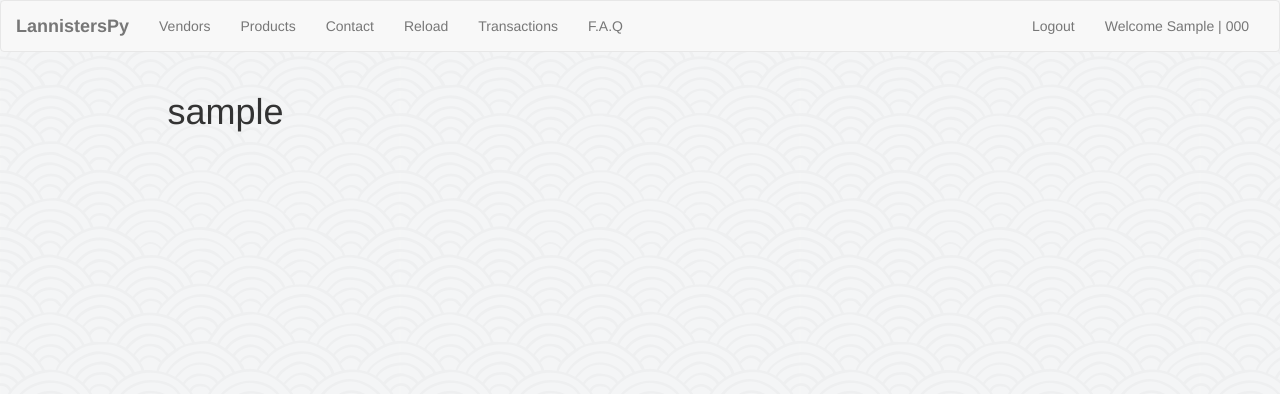
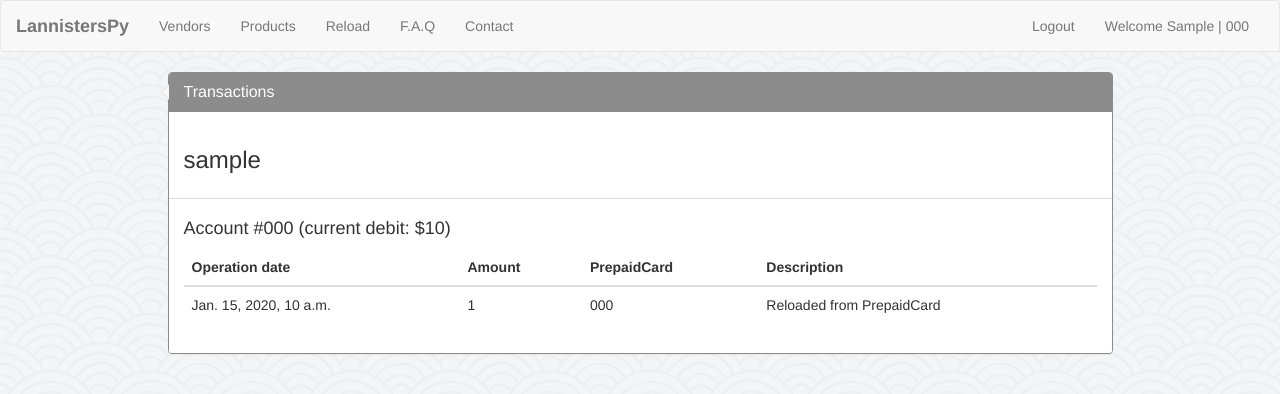
Before and after one commit to lyk2017-python/LannistersPy, a Django app: a page that uses payment/templates/payment/theme.html in a window 1280 px wide. Shown: the top 394 px of the page. Run offline with Django 3.2, Linux system fonts and the light colour scheme; a user stored in the database is signed in; tables that the repository leaves empty hold one stand-in row (values such as "Sample post"); parts of the project's set-up code (start-up, migrations or seed data) failed here and were passed over; some libraries are stand-ins or nearby versions.

Commit message:
Umut reis nerelerdesin?

```diff
--- a/payment/static/css/style.css
+++ b/payment/static/css/style.css
@@ -50,3 +50,12 @@ body {
     border-right-color: #ddd;
     border-width: 8px;
 }
+
+.panel-primary>.panel-heading {
+    background-color: #8c8c8c;
+    border-color: #8c8c8c;
+}
+
+.panel-primary {
+    border-color: #8c8c8c;
+}
--- a/payment/templates/payment/theme.html
+++ b/payment/templates/payment/theme.html
@@ -28,16 +28,12 @@
                     <li {% if request.path == index_url %}class="active"{% endif %}><a href="/">Vendors </a></li>
                     {% url "products" as products_url %}
                     <li  {% if request.path == products_url %}class="active"{% endif %}><a href="{% url "products" %}">Products </a></li>
+                    {% url "card" as card_url %}
+                    <li  {% if request.path == card_url %}class="active"{% endif %}><a href="{% url "card" %}">Reload </a></li>
+                    {% url "faq" as faq_url %}
+                    <li  {% if request.path == faq_url %}class="active"{% endif %}><a href="{% url "faq" %}">F.A.Q </a></li>
                     {% url "contact" as contact_url %}
                     <li  {% if request.path == contact_url %}class="active"{% endif %}><a href="{% url "contact" %}">Contact </a></li>
-                    {% url "card" as card_url %}
-                    <li  {% if request.path == card_url %}class="active"{% endif %}><a href="{% url "card" %}">Reload </a></li>
-                    {% if request.user.is_authenticated %}
-                        {% url "transactions" as transactions_url %}
-                         <li  {% if request.path == transactions_url %}class="active"{% endif %}><a href="{% url "transactions" %}">Transactions </a></li>
-                    {% endif %}
-                    {% url "faq" as faq_url %}
-                    <li  {% if request.path == faq_url %}class="active"{% endif %}><a href="{% url "faq" %}">F.A.Q </a></li>
                 </ul>
                 <ul class="nav navbar-nav navbar-right">
                     {% if request.user.is_authenticated %}
--- a/payment/templates/payment/user_detail.html
+++ b/payment/templates/payment/user_detail.html
@@ -3,8 +3,45 @@
 {% block body %}
     <div class="container">
         <div class="row">
-            <div class="col-md-10 col-md-offset-1">
-                <h1>{{ object.username }}</h1>
+            <div class="col-xs-10 col-xs-offset-1">
+                <div class="panel panel-primary">
+                    <!-- Default panel contents -->
+                    <div class="panel-heading">
+                        <h2 class="panel-title">
+                            Transactions
+                        </h2>
+                    </div>
+                    <div class="panel-body">
+                        <h3>
+                            {{ object.username }}
+                        </h3>
+                    </div>
+                    <ul class="list-group">
+                        <li class="list-group-item">
+                            <h4>Account #{{ request.user.card.card_number }} (current debit: ${{ request.user.card.balance }})</h4>
+                            <table class="table table-hover">
+                                <thead>
+                                <tr>
+                                    <th>Operation date</th>
+                                    <th>Amount</th>
+                                    <th>PrepaidCard</th>
+                                    <th>Description</th>
+                                </tr>
+                                </thead>
+                                <tbody>
+                                    {% for transaction in transactions %}
+                                        <tr>
+                                            <td>{{ transaction.date }}</td>
+                                            <td>{{ transaction.prepaid_card.value }}</td>
+                                            <td>{{ transaction.prepaid_card }}</td>
+                                            <td>Reloaded from PrepaidCard</td>
+                                        </tr>
+                                    {% endfor %}
+                                </tbody>
+                            </table>
+                        </li>
+                    </ul>
+                </div>
             </div>
         </div>
     </div>
--- a/payment/urls.py
+++ b/payment/urls.py
@@ -1,6 +1,6 @@
 from django.conf.urls import url
 from payment import views
-from payment.views import ContactFormView, CardFormView, TransactionListView, FaqView, RegistrationView
+from payment.views import ContactFormView, CardFormView, FaqView, RegistrationView
 
 urlpatterns = [
     url(r'^$', views.IndexView.as_view(), name="index"),
@@ -9,7 +9,6 @@ urlpatterns = [
     url(r'^products/$', views.ProductListView.as_view(), name="products"),
     url(r'^contact/$', ContactFormView.as_view(), name="contact"),
     url(r'^card/$', CardFormView.as_view(), name='card'),
-    url(r'^transactions/$', TransactionListView.as_view(), name='transactions'),
     url(r'^faq/$', FaqView.as_view(), name='faq'),
     url(r'^signup/$', RegistrationView.as_view(), name='signup'),
     url(r'^profile/(?P<profile_slug>[\w-]+)/$', views.UserDetailView.as_view(), name="profile")
--- a/payment/views.py
+++ b/payment/views.py
@@ -81,20 +81,6 @@ class LoginCreateView(LoginRequiredMixin, generic.CreateView):
     pass
 
 
-class TransactionListView(generic.ListView):
-    model = Transaction
-
-    @method_decorator(login_required)
-    def post(self, request, *a, **kw):
-        return super().post(request, *a, **kw)
-
-    def get_context_data(self, **kwargs):
-        context = super().get_context_data(**kwargs)
-        transactions = context["object_list"]
-        context["transactions"] = transactions
-        return context
-
-
 class UserDetailView(generic.DetailView):
     model = get_user_model()
     template_name = "payment/user_detail.html"
@@ -102,6 +88,12 @@ class UserDetailView(generic.DetailView):
 
     def get_slug_field(self):
         return 'username'
+
+    def get_context_data(self, **kwargs):
+        context = super().get_context_data(**kwargs)
+        transactions = context["object"].card.transaction_set.all()
+        context["transactions"] = transactions
+        return context
 
 
 class ContactFormView(generic.FormView):
```
Also changed, not shown: payment/templates/payment/transaction_list.html (deleted, +0 -14 lines).
